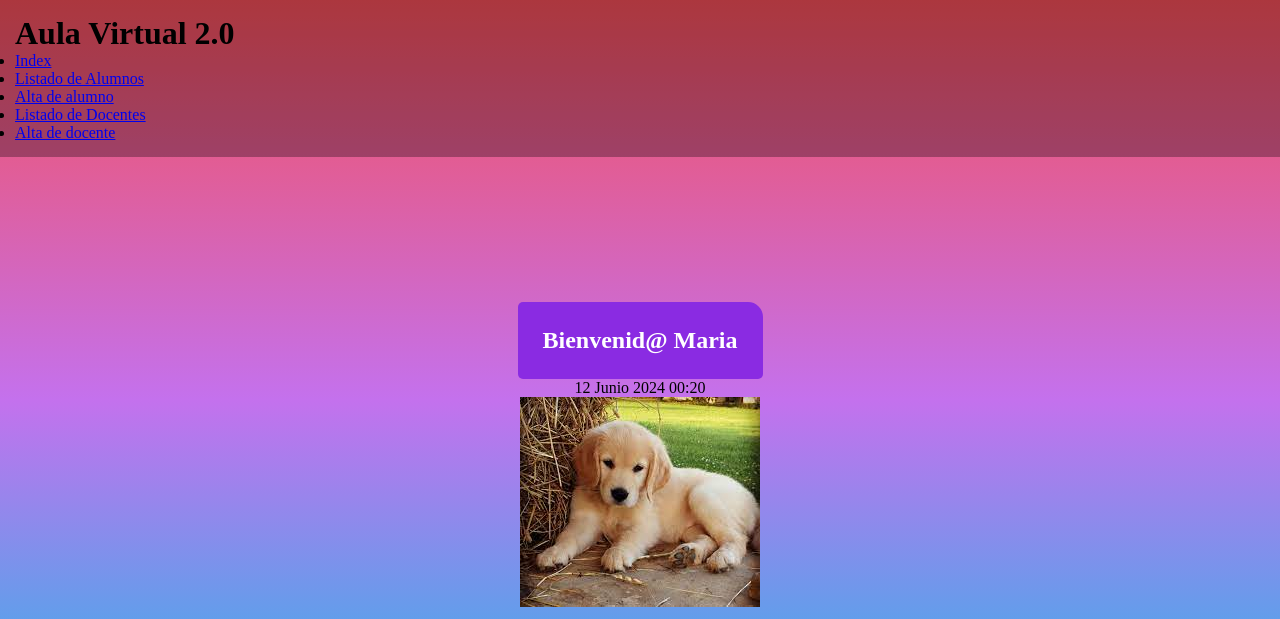
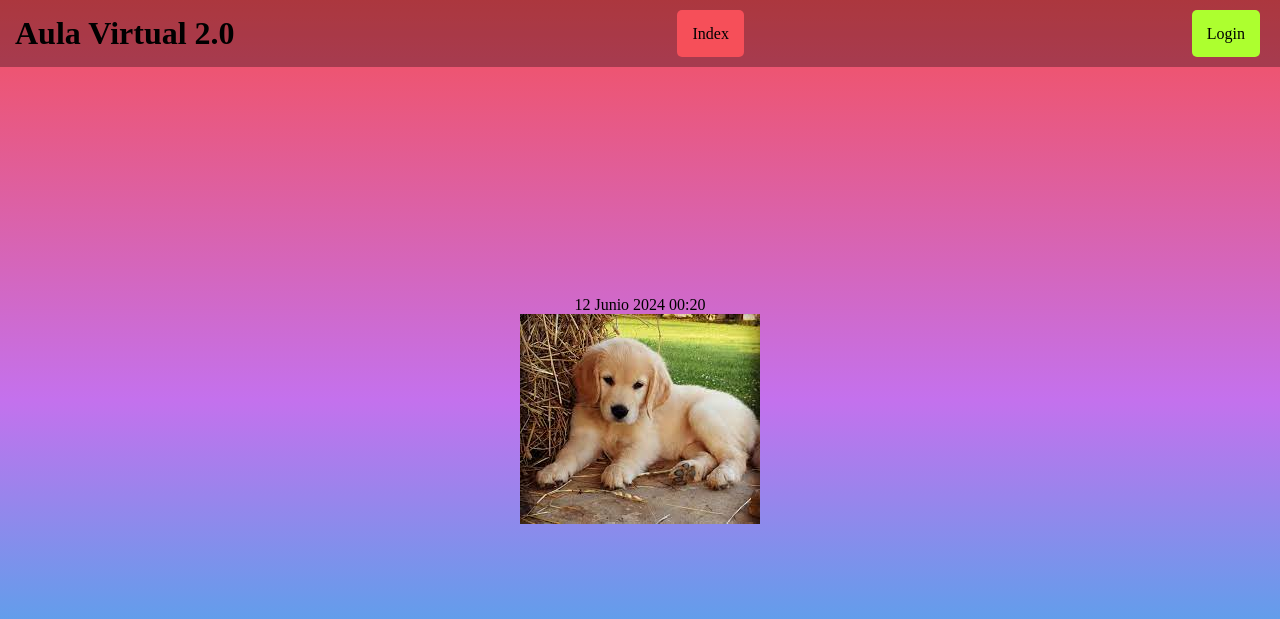
Before and after one commit to LucianoPueyo/Codo-a-codo-Django-24309, a Django app: page /web/ in a window 1280 px wide. Shown: the top 619 px of the page. Run offline with Django 5.2, Linux system fonts and the light colour scheme.

Commit message:
Clase 17: Django Auth

```diff
--- a/Django/AulaVirtual/AulaVirtual/settings.py
+++ b/Django/AulaVirtual/AulaVirtual/settings.py
@@ -125,3 +125,6 @@ STATIC_URL = 'static/'
 # https://docs.djangoproject.com/en/5.0/ref/settings/#default-auto-field
 
 DEFAULT_AUTO_FIELD = 'django.db.models.BigAutoField'
+
+LOGIN_REDIRECT_URL = 'index'
+LOGOUT_REDIRECT_URL = 'index'
--- a/Django/AulaVirtual/web/static/web/styles/base.css
+++ b/Django/AulaVirtual/web/static/web/styles/base.css
@@ -24,11 +24,62 @@ header, main, footer {
 
 header {
     background-color: rgba(0,0,0,0.3);
+    display: flex;
+    flex-direction: row;
+
+    justify-content: space-between;
+    align-items: center;
+}
+
+header nav ul {
+    list-style-type: none;
+
+    display: flex;
+    flex-direction: row;
+    justify-content: center;
+    align-items: center;
+
+    flex-wrap: wrap;
+}
+
+header nav ul li a {
+    text-decoration: none;
+}
+
+.button {
+    padding: 15px;
+    background-color: #f64f59;
+    margin: 5px;
+    transition: 0.2s all;
+    color: black;
+
+    border-radius: 5px;
+}
+
+.button:hover {
+    background-color: black;
+    color: white;
+}
+
+header .actions a {
+    border: none;
+    text-decoration: none;
+}
+header .actions .login {
+    background-color: greenyellow;
+}
+
+header .actions .logout {
+    background-color: red;
+}
+
+header .actions .login:hover {
+    background-color: black;
 }
 
 header .messages {
     position: fixed;
-    top: 15px;
+    top: 100px;
     right: 15px;
 
     border-radius: 5px;
--- a/Django/AulaVirtual/web/templates/web/base.html
+++ b/Django/AulaVirtual/web/templates/web/base.html
@@ -16,14 +16,17 @@
         <h1>Aula Virtual 2.0</h1>
         <nav>
             <ul>
-                <li><a href="{% url 'index' %}">Index</a></li>
-                <li><a href="{% url 'lista_alumnos' %}">Listado de Alumnos</a></li>
-                <li><a href="{% url 'alta_alumno' %}">Alta de alumno</a></li>
-                <li><a href="{% url 'lista_docentes' %}">Listado de Docentes</a></li>
-                <li><a href="{% url 'alta_docente' %}">Alta de docente</a></li>
+                <li><a class="button" href="{% url 'index' %}">Index</a></li>
+                {% if user.is_authenticated %}<li><a class="button" href="{% url 'lista_alumnos' %}">Listado de Alumnos</a></li>{% endif %}
+                {% if perms.web.add_alumno %}<li><a class="button" href="{% url 'alta_alumno' %}">Alta de alumno</a></li>{% endif %}
+                {% if user.is_authenticated %}<li><a class="button" href="{% url 'lista_docentes' %}">Listado de Docentes</a></li>{% endif %}
+                {% if perms.web.add_docente %}<li><a class="button" href="{% url 'alta_docente' %}">Alta de docente</a></li>{% endif %}
             </ul>
         </nav>
-
+        <div class="actions">
+            {% if not user.is_authenticated %}<a class="login button" href="{% url 'login' %}">Login</a> {%endif%}
+            {% if user.is_authenticated %}<a class="logout button" href="{% url 'logout' %}">Logout</a> {%endif%}
+        </div>
         {% if messages %}
             <ul class="messages">
                 {% for message in messages %}
--- a/Django/AulaVirtual/web/templates/web/index.html
+++ b/Django/AulaVirtual/web/templates/web/index.html
@@ -7,7 +7,9 @@
 {% endblock %}
 
 {% block main %}
-    <h2>Bienvenid@ {{ name }}</h2>
+    {% if user.is_authenticated %}
+        <h2>Bienvenid@ {{ user.username }}</h2>
+    {% endif %}
     <p>{{ fecha_hora }}</p>
 
     <img src="{% static 'web/img/perrito.jpg' %}" alt="La foto de un perrito">
--- a/Django/AulaVirtual/web/urls.py
+++ b/Django/AulaVirtual/web/urls.py
@@ -1,8 +1,16 @@
-from django.urls import path, re_path
+from django.urls import path, re_path, include
+from django.contrib.auth import views as auth_views
+
 from . import views
 
 urlpatterns = [
     path('', views.index, name='index'),
+
+    #path('accounts/', include('django.contrib.auth.urls')),
+    path("accounts/login/", auth_views.LoginView.as_view(template_name="web/registration/login.html"), name="login"),
+    path("accounts/logout/", views.user_logout, name="logout"),
+    path("accounts/password_reset/", auth_views.PasswordResetView.as_view(template_name="web/registration/password_reset.html"), name="password_reset"),
+
     path('saludar/<str:nombre>', views.saludar, name='saludar'),
     re_path('^alumnos_por_anio/(?P<year>[0-9]{4})/$', views.alumnos_por_año, name='alumnos_por_anio'),
     path('listado_alumnos', views.listado_alumnos, name='lista_alumnos'),
--- a/Django/AulaVirtual/web/views.py
+++ b/Django/AulaVirtual/web/views.py
@@ -3,6 +3,9 @@ from django.http import HttpResponse
 from django.shortcuts import redirect
 from django.contrib import messages
 from django.views.generic.list import ListView
+from django.contrib.auth import logout
+from django.contrib.auth.decorators import login_required
+from django.contrib.auth.mixins import LoginRequiredMixin
 
 from .forms import *
 from .models import Alumno, Docente
@@ -12,11 +15,17 @@ def index(request):
     # Accedo a la BBDD a traves de los modelos
 
     contexto = {
-        'name': 'Maria',
         'fecha_hora': datetime.datetime.now()
     }
 
     return render(request, 'web/index.html', contexto)
+
+def user_logout(request):
+    logout(request)
+
+    messages.success(request, 'Sesion Cerrada')
+
+    return redirect('index')
 
 def saludar(request, nombre):
     print(request.method)
@@ -27,9 +36,9 @@ def alumnos_por_año(request, year):
     alumnos = ["Carlos", "Maria", "Jose"] # """"Levanta""""" los usuarios de la BBDD
     return HttpResponse(f"listado de alumnos: {year} \n {alumnos}")
 
+@login_required
 def listado_alumnos(request):
     alumnos = Alumno.objects.all().order_by('dni') # QuerySet
-
 
     contexto = {
         'alumnos': alumnos,
@@ -72,7 +81,7 @@ def alta_alumno(request):
     return render(request, 'web/alta_alumno.html', contexto)
 
 
-class DocenteListView(ListView):
+class DocenteListView(LoginRequiredMixin, ListView):
     model=Docente
     context_object_name='docentes'
     template_name='web/listado_docentes.html'
```
Also changed, not shown: Django/AulaVirtual/web/templates/web/registration/login.html (added, +42 -0 lines), Django/AulaVirtual/web/static/web/styles/login.css (added), 1 other file.
